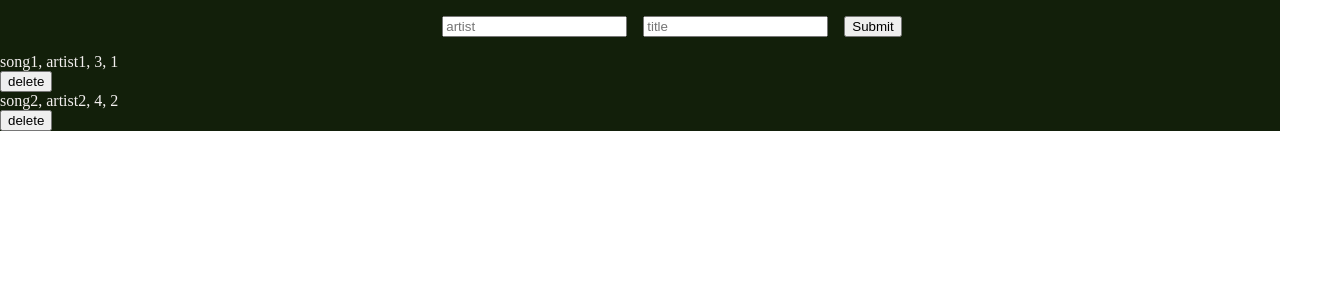
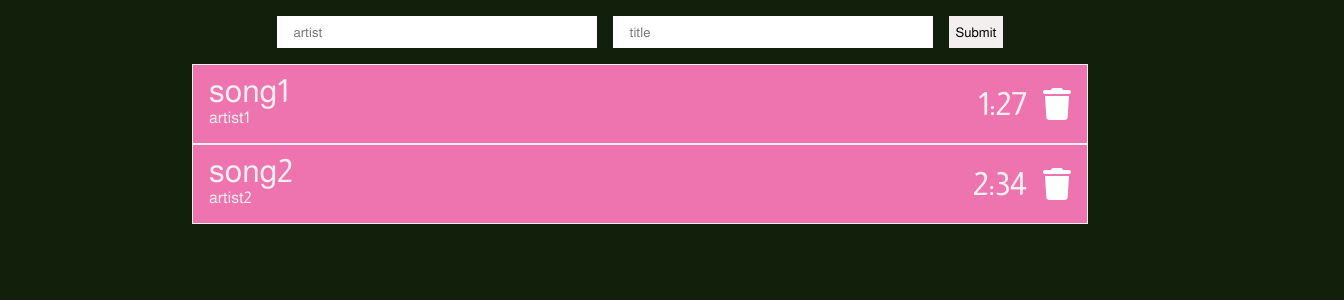
Before and after one commit to LukasMaselsky/ONLY-5, a React (Vite) app: page / in a window 1280 px wide. Shown: the top 300 px of the page, 1344 px wide, since content can reach past the window. Built offline with nearby package versions, Linux system fonts and the light colour scheme.

Commit message:
styled songs

```diff
--- a/index.html
+++ b/index.html
@@ -9,4 +9,5 @@
     <div id="root"></div>
     <script type="module" src="/src/main.jsx"></script>
   </body>
+  <script src="https://kit.fontawesome.com/76fa2e406a.js" crossorigin="anonymous"></script>
 </html>
--- a/package.json
+++ b/package.json
@@ -10,7 +10,10 @@
     "preview": "vite preview"
   },
   "dependencies": {
+    "@fortawesome/free-solid-svg-icons": "^6.4.0",
+    "@fortawesome/react-fontawesome": "^0.2.0",
     "axios": "^1.4.0",
+    "font-awesome": "^4.7.0",
     "react": "^18.2.0",
     "react-dom": "^18.2.0"
   },
--- a/src/Add.jsx
+++ b/src/Add.jsx
@@ -1,6 +1,13 @@
 import { useState } from "react";
 import axios from 'axios';
 
+const milliToMin = (millis) => {
+    const minutes = Math.floor(millis / 60000);
+    const seconds = ((millis % 60000) / 1000).toFixed(0);
+    //ES6 interpolated literals/template literals
+    //If seconds is less than 10 put a zero in front.
+    return `${minutes}:${(seconds < 10 ? "0" : "")}${seconds}`;
+}
 
 function Add({ playlist, setPlaylist}) {
 
@@ -23,7 +30,17 @@ function Add({ playlist, setPlaylist}) {
 
             const artist = data['recordings'][0]['artist-credit'][0]['name']
             const title = data['recordings'][0]['title']
-            const length = data['recordings'][0]['length']
+            const length = milliToMin(data['recordings'][0]['length']) // convert from milli to mins
+            const MBID = data['recordings'][0]['id']
+
+            /*
+            axios.defaults.baseURL = 'https://musicbrainz.org/ws/2/'
+            axios.get('recording/eca8983b-9e76-4b5c-904f-2547a9c6716c').then((res) => {
+                console.log(res.data)
+            }).catch((err) => {
+                console.log(err)
+            })
+            */
 
             // update playlist with searched song info
             setPlaylist((prevItems) => [...prevItems, {
--- a/src/App.css
+++ b/src/App.css
@@ -1,3 +1,6 @@
+@import url('https://fonts.googleapis.com/css2?family=Almarai:wght@300;400;700;800&family=Lexend:wght@100;200;300;400;500;600;700;800;900&display=swap');
+
+
 :root {
     --text: #f3efef;
     --background: #121F0A;
@@ -8,6 +11,17 @@
 
 * {
     margin:0;
+    box-sizing: border-box;
+    font-family: 'Almarai', sans-serif;
+}
+
+a {
+    text-decoration: none;
+}
+
+body {
+    background-color: var(--background);
+    font-family: 'Lexend', sans-serif;
 }
 
 main {
@@ -26,6 +40,72 @@ main {
     gap: 1rem;
 }
 
+.search > input {
+    height:2rem;
+    width:20rem;
+    padding: 1rem;
+    border:none;
+}
+
+.search > button {
+    background-color: var(--text);
+    border: none;
+}
+
+.search > button:hover {
+    cursor:pointer;
+}
+
 input:focus {
     outline:none;
 }
+
+.playlist {
+    width:100%;
+    display:flex;
+    align-items: center;
+    justify-content: center;
+}
+
+.playlist-wrapper {
+    width:70%;
+    flex-direction: column;
+    align-items: flex-start;
+}
+
+.song {
+    padding: 0.5rem 1rem;
+    height:5rem;
+    display:flex;
+    flex-direction: row;
+    background-color: var(--accent);
+    border:1px solid var(--text);
+}
+
+.trash:hover {
+    cursor:pointer;
+}
+
+.song-info {
+    flex-direction: column;
+    justify-content: center;
+    flex-grow: 1;
+}
+
+.song-info p:nth-child(1){
+    font-size:2rem;
+}
+
+.song-info p:nth-child(2) {
+    font-size:1rem;
+}
+
+.song-length, .trash-wrapper {
+    font-size:2rem;
+    display:flex;
+    flex-direction: column;
+    justify-content: center;
+}
+.song-length {
+    padding: 0rem 1rem;
+}
--- a/src/App.jsx
+++ b/src/App.jsx
@@ -6,8 +6,8 @@ import './App.css'
 function App() {
 
     const [playlist, setPlaylist] = useState([{
-        title:'song1', artist: 'artist1', id: 1, length:3, coverArt:null
-    }, {title:'song2', artist: 'artist2', id: 2, length:4, coverArt:null }])
+        title:'song1', artist: 'artist1', id: 1, length:'1:27', coverArt:null
+    }, {title:'song2', artist: 'artist2', id: 2, length:'2:34', coverArt:null }])
 
     const handleDelete = (id) => {
         const newPlaylist = playlist.filter(song => song.id !== id);
--- a/src/Playlist.jsx
+++ b/src/Playlist.jsx
@@ -1,12 +1,26 @@
+import { FontAwesomeIcon } from '@fortawesome/react-fontawesome'
+import { faTrash } from '@fortawesome/free-solid-svg-icons'
+
 function Playlist({ playlist, handleDelete}) {
     return (
         <div className='playlist'>
-            {playlist.map(song => (
-                <div className='song' key={song.id}>
-                    <p>{song.title}, {song.artist}, {song.length}, {song.id}</p>
-                    <button onClick={() => handleDelete(song.id)}>delete</button>
-                </div>
-            ))}
+            <div className="playlist-wrapper">
+                {playlist.map(song => (
+
+                    <div className='song' key={song.id}>
+                        <div className='song-info'>
+                            <p>{song.title}</p>
+                            <p>{song.artist}</p>
+                        </div>
+                        <div className='song-length'>
+                            <p>{song.length}</p>
+                        </div>
+                        <div className="trash-wrapper">
+                            <FontAwesomeIcon className='trash' icon={faTrash} style={{color: "#ffffff",}} onClick={() => handleDelete(song.id)}/>
+                        </div>
+                    </div>
+                ))}
+            </div>
         </div>
     )
 }
```
Also changed, not shown: 1 other file (tests, documents, lock files or other folders).
